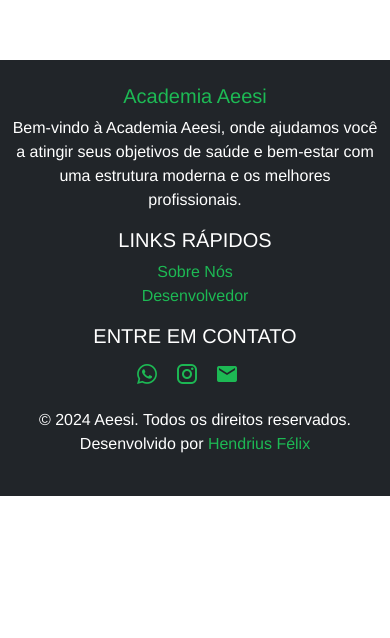
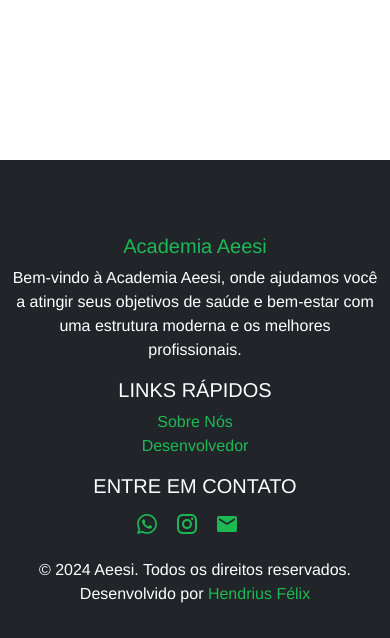
Before and after one commit to oondels/online-payments, a Vue app in the folder client/: page /pagamento in a window 390 px wide. Shown: the part 990-1628 px from the top of the page. Before the commit the page ends 1486 px from the top, so only its background shows below. Built offline with nearby package versions, Linux system fonts and the light colour scheme; no server answers.

Commit message:
alteração de justificação em disposictivos (pc) com telas menores

```diff
--- a/client/src/App.vue
+++ b/client/src/App.vue
@@ -1,7 +1,9 @@
 <template>
   <Navbar />
   <router-view />
-  <Footer />
+  <div class="footer-container">
+    <Footer />
+  </div>
 </template>
 
 <script>
@@ -36,4 +38,14 @@ export default {
   padding: 0;
   box-sizing: border-box;
 }
+
+.footer-container {
+  margin-top: 50px;
+}
+
+@media screen and (max-width: 880px) {
+  .footer-container {
+    margin-top: 500px;
+  }
+}
 </style>
--- a/client/src/components/Contact.vue
+++ b/client/src/components/Contact.vue
@@ -340,7 +340,7 @@ form {
 
   .container-contact {
     height: auto;
-    min-height: 90vh;
+    /* min-height: 90vh; */
     display: grid;
     grid-template-columns: auto;
     grid-template-areas:
--- a/client/src/components/Footer.vue
+++ b/client/src/components/Footer.vue
@@ -103,16 +103,4 @@ export default {
 .title-footer {
   color: #1db954;
 }
-
-@media screen and (max-width: 880px) {
-  .footer {
-    margin-top: 350px;
-  }
-}
-
-@media screen and (max-width: 400px) {
-  .footer {
-    margin-top: 400px;
-  }
-}
 </style>
--- a/client/src/views/Home.vue
+++ b/client/src/views/Home.vue
@@ -1,10 +1,16 @@
 <template>
   <div class="main">
-    <Vantagens />
+    <div class="container">
+      <Vantagens />
+    </div>
 
-    <SlidesProgramas />
+    <div class="container">
+      <SlidesProgramas />
+    </div>
 
-    <InfoAcademia />
+    <div class="container">
+      <InfoAcademia />
+    </div>
 
     <div class="contato-academia">
       <Contact />
@@ -30,6 +36,15 @@ export default {
 </script>
 
 <style>
+.main {
+  display: flex;
+  flex-direction: column;
+}
+
+.container {
+  margin: 50px 0px;
+}
+
 /* Title */
 h1 {
   margin: 0;
```
